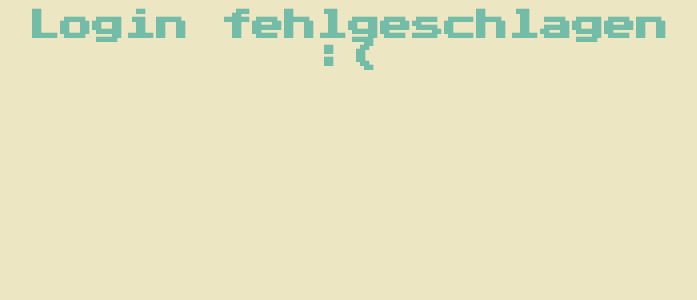
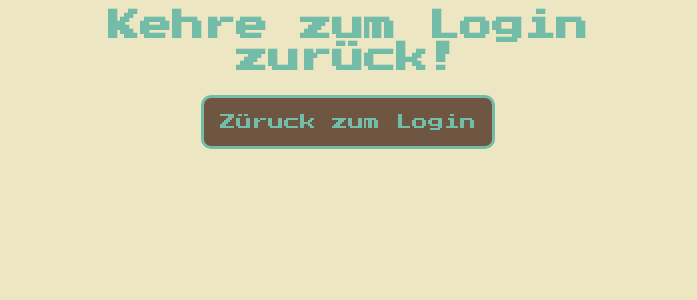
Before and after one commit to cyTaurus/capture-the-flag, a PHP site: page /challenges/login.php in a window 1280 px wide. Shown: the top 300 px of the page, without its empty margins (292-989 px from the left). Run offline with PHP 8.4, Linux system fonts and the light colour scheme; data that the repository does not hold is empty.

Commit message:
fixed URL login.php error

```diff
--- a/Projekt-CaptureTheFlag/challenges/login.php
+++ b/Projekt-CaptureTheFlag/challenges/login.php
@@ -5,6 +5,11 @@
 
 $conn = new mysqli("localhost", "root", "", "ctf");
 
+$login_erfolgreich = false;
+$login_versuch = false;
+
+if ($_SERVER['REQUEST_METHOD'] === 'POST' && isset($_POST['user']) && isset($_POST['pass'])) {
+$login_versuch = true;
 $user = $_POST['user'];
 $pass = $_POST['pass'];
 
@@ -12,6 +17,11 @@ $pass = $_POST['pass'];
 $sql = "SELECT * FROM users WHERE username= 'admin' AND username = '$user' AND password = '$pass'";
 
 $result = $conn->query($sql);
+
+if ($result && $result->num_rows>0) {
+    $login_erfolgreich = true;
+}
+}
 ?>
 
 <!DOCTYPE html>
@@ -26,7 +36,9 @@ $result = $conn->query($sql);
 <body>
     <div class="ctf-container">
         <?php
-        if ($result->num_rows > 0) {
+        if ($_SERVER['REQUEST_METHOD'] === 'POST') {
+         if ($login_versuch) {
+            if ($login_erfolgreich) {
             echo "<h1>Login erfolgreich!</h1><br>";
             echo "<form method='post' action='combie.php'>
                     <input type='hidden' name='teilflag_sql' value='1'>
@@ -34,7 +46,18 @@ $result = $conn->query($sql);
                   </form>";
       } else {
             echo "<h1>Login fehlgeschlagen :( </h1>";
+            echo "<form method='post' action='SQL_Injection.php'>
+               <button type='submit' class='ctf-button'>Züruck zum Login</button>
+               </form>";
      }
+    }
+     } else {
+        echo "<h1>Kehre zum Login zurück!</h1>";
+        echo "<form method='post' action='SQL_Injection.php'>
+               <button type='submit' class='ctf-button'>Züruck zum Login</button>
+               </form>";
+      }
+
    ?>
 
     </div>
```
